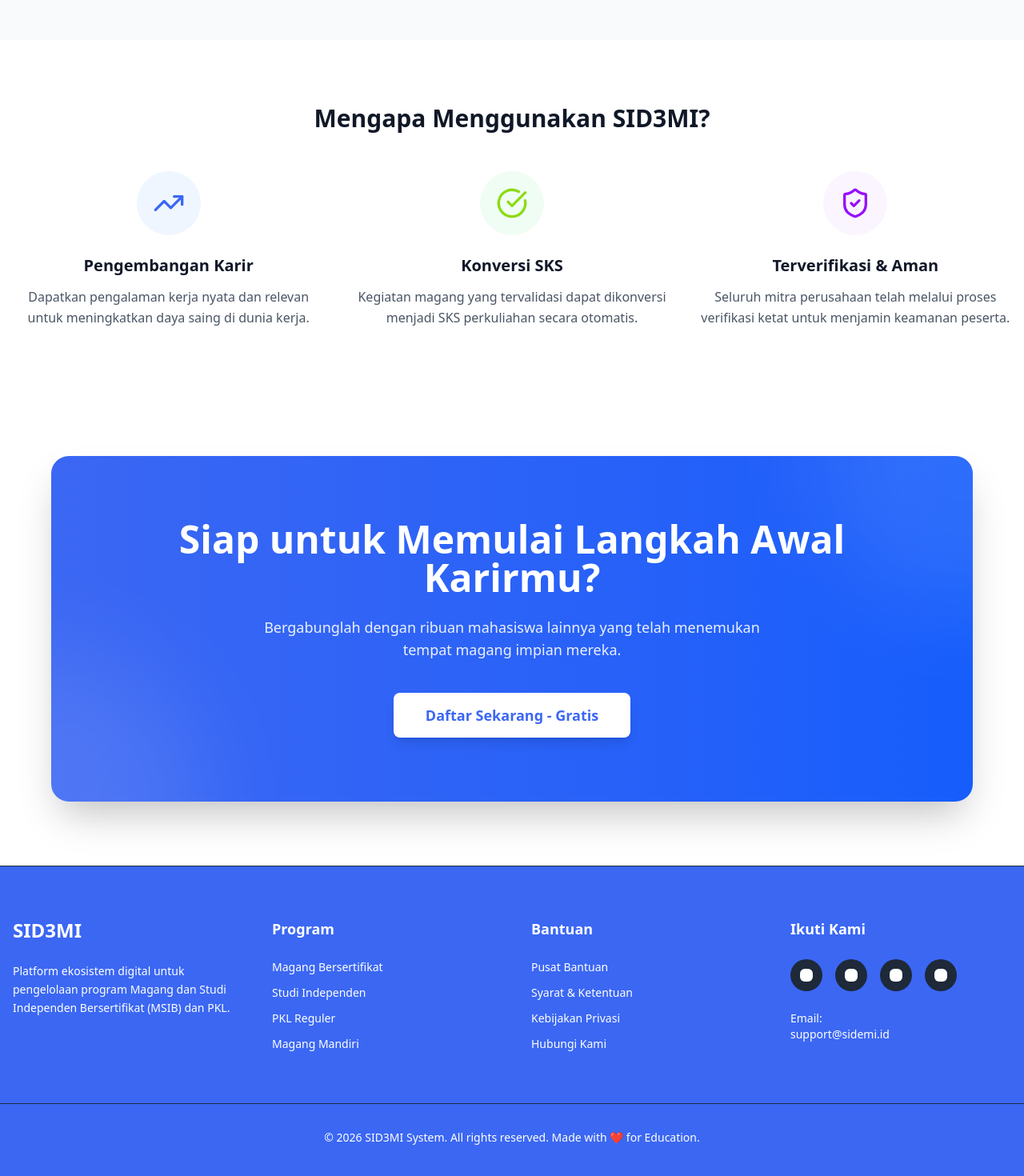
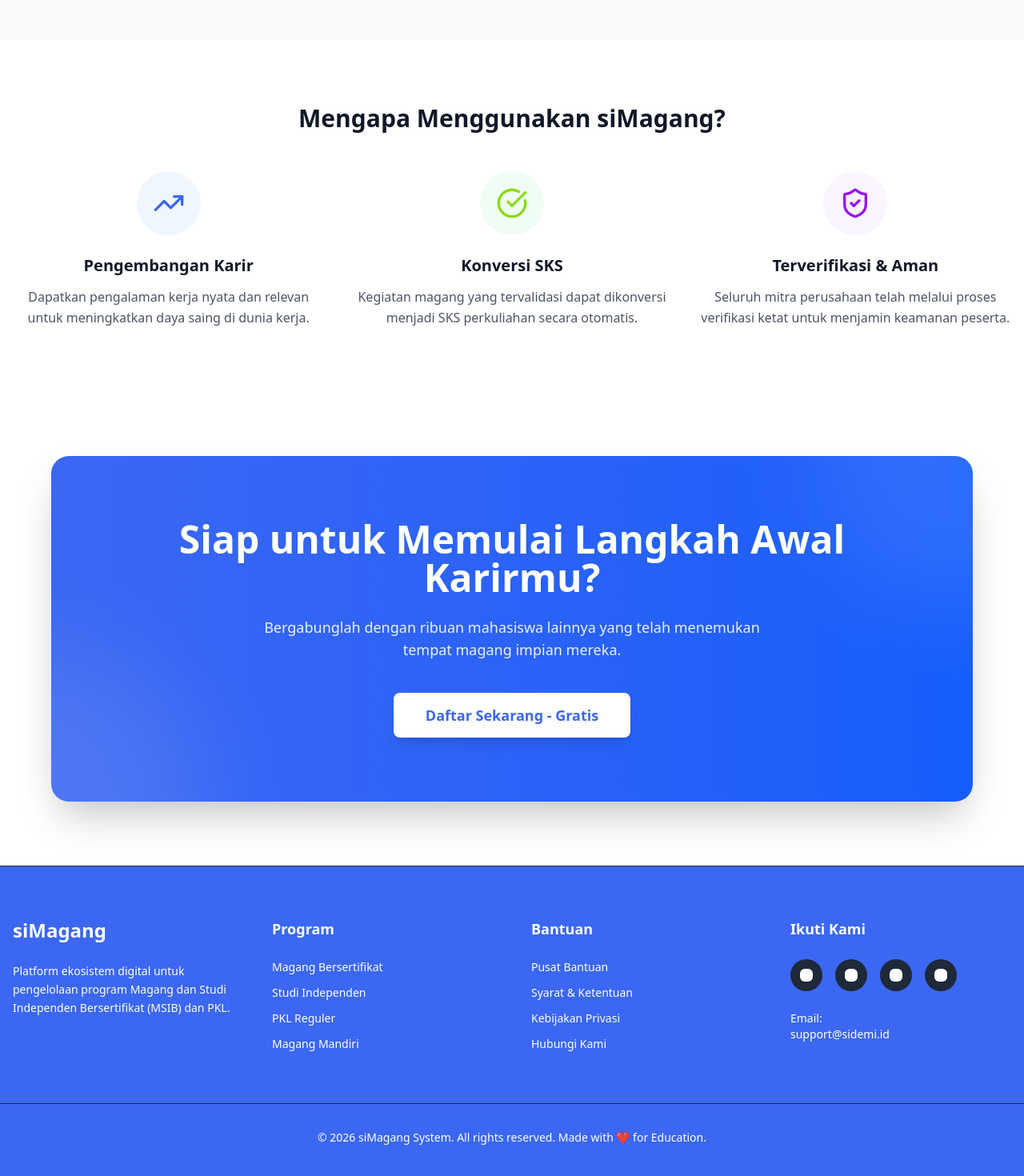
Before and after one commit to limfiq/Proyek, a Next.js app in the folder sidemi/: page / in a window 1280 px wide. Shown: the part 1256-2726 px from the top of the page at 80% size. Built offline with nearby package versions, Linux system fonts and the light colour scheme; no server answers.

Commit message:
feat: Implement initial landing page with vacancy listings and add dashboard sidebar and topbar components.

```diff
--- a/sidemi/app/page.js
+++ b/sidemi/app/page.js
@@ -221,7 +221,7 @@
       {/* Why Join */}
       <section className="py-20 bg-white">
         <div className="max-w-7xl mx-auto px-4 text-center">
-          <h2 className="text-3xl font-bold text-gray-900 mb-12">Mengapa Menggunakan SID3MI?</h2>
+          <h2 className="text-3xl font-bold text-gray-900 mb-12">Mengapa Menggunakan siMagang?</h2>
           <div className="grid md:grid-cols-3 gap-10">
             <div className="text-center">
               <div className="bg-blue-50 w-20 h-20 rounded-full flex items-center justify-center mx-auto mb-6">
@@ -277,7 +277,7 @@
         <div className="max-w-7xl mx-auto px-4 grid md:grid-cols-4 gap-12">
           <div className="col-span-1 md:col-span-1">
             <div className="flex items-center gap-2 mb-6">
-              <span className="text-2xl font-bold text-white">SID3MI</span>
+              <span className="text-2xl font-bold text-white">siMagang</span>
             </div>
             <p className="text-sm leading-relaxed text-white">
               Platform ekosistem digital untuk pengelolaan program Magang dan Studi Independen Bersertifikat (MSIB) dan PKL.
@@ -318,7 +318,7 @@
           </div>
         </div>
         <div className="max-w-7xl mx-auto px-4 mt-16 pt-8 border-t border-gray-800 text-sm text-center text-white">
-          © 2026 SID3MI System. All rights reserved. Made with ❤️ for Education.
+          © 2026 siMagang System. All rights reserved. Made with ❤️ for Education.
         </div>
       </footer>
     </div>
--- a/sidemi/components/dashboard/Sidebar.js
+++ b/sidemi/components/dashboard/Sidebar.js
@@ -29,9 +29,9 @@
         <div className="w-64 bg-primary text-white border-r h-screen hidden md:flex flex-col shadow-xl z-20">
             <div className="p-6 flex items-center gap-3">
                 <div className="bg-white/20 p-2 rounded-lg">
-                    <LayoutDashboard className="h-6 w-6 text-white" />
+                    <img src="/logo.png" alt="Logo" className="h-6 w-auto object-contain" />
                 </div>
-                <h1 className="text-2xl font-bold tracking-wider">SID3MI</h1>
+                <h1 className="text-2xl font-bold tracking-wider">siMagang</h1>
             </div>
 
             <div className="px-6 py-2">
--- a/sidemi/components/dashboard/Topbar.js
+++ b/sidemi/components/dashboard/Topbar.js
@@ -38,9 +38,9 @@
                     <SheetContent side="left" className="p-0 w-64 border-r bg-primary text-white">
                         <div className="p-6 flex items-center gap-3 border-b border-white/10">
                             <div className="bg-white/20 p-2 rounded-lg">
-                                <LayoutDashboard className="h-6 w-6 text-white" />
+                                <img src="/logo.png" alt="Logo" className="h-6 w-auto object-contain" />
                             </div>
-                            <h1 className="text-2xl font-bold tracking-wider">SID3MI</h1>
+                            <h1 className="text-2xl font-bold tracking-wider">siMagang</h1>
                         </div>
                         <nav className="flex-1 px-4 py-4 space-y-1 overflow-y-auto">
                             {role && sidebarLinks.filter(link => link.roles.includes(role?.toUpperCase())).map((link) => {
```
